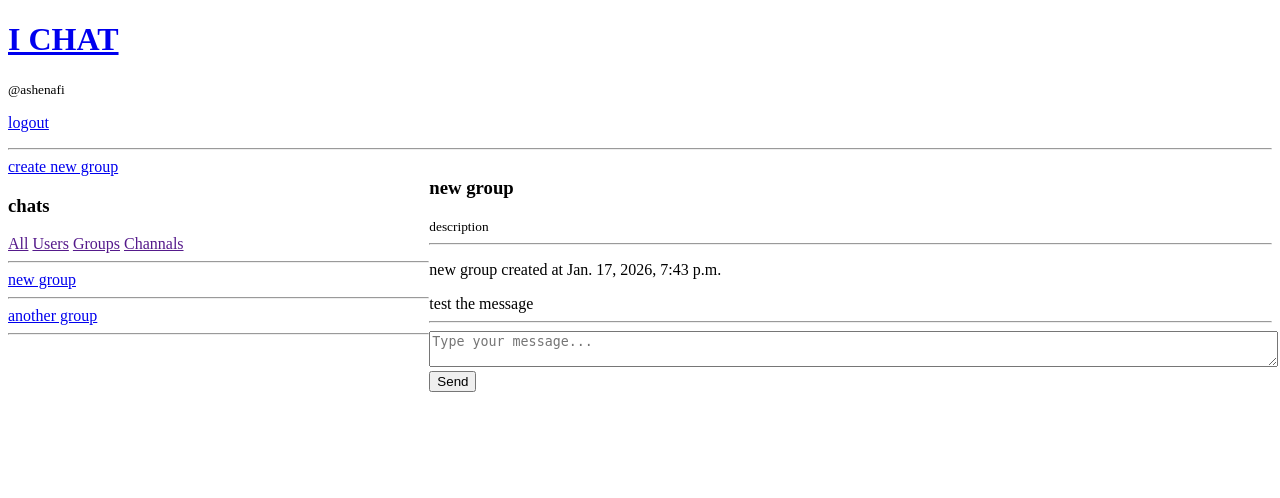
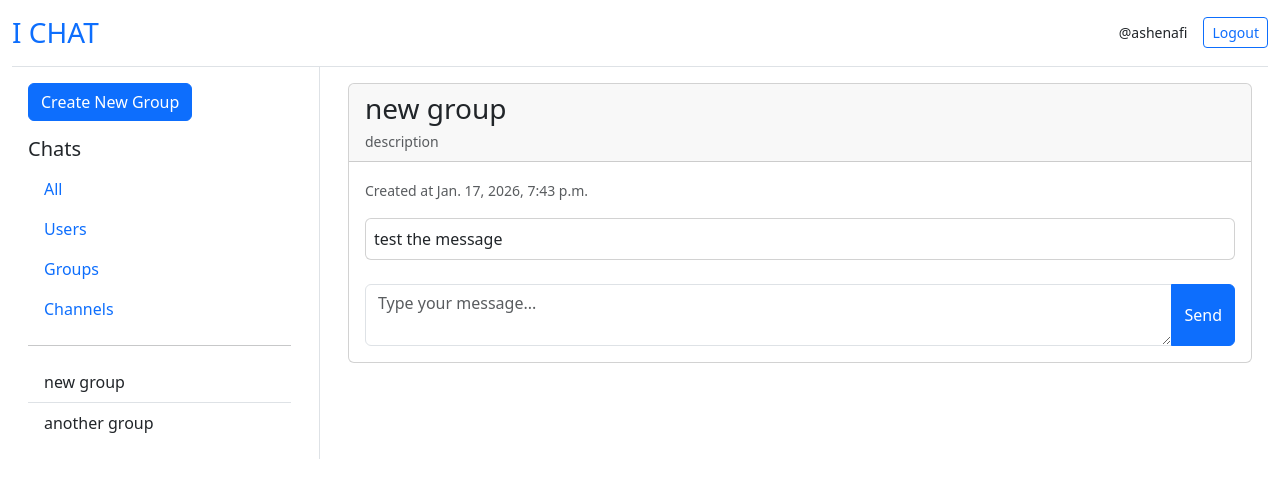
Before and after one commit to Ashenafi-adola/Ichat, a Django app: page /group/1/ in a window 1280 px wide. Shown: the top 498 px of the page. Run offline with Django 5.2, Linux system fonts and the light colour scheme; a user stored in the database is signed in; data comes from the database, SQL or seed files in the repository; both versions use the stored data as it was after the commit.

Commit message:
added bootstrap to group page

```diff
--- a/Ichat/core/templates/core/base.html
+++ b/Ichat/core/templates/core/base.html
@@ -4,20 +4,25 @@
     <meta charset="UTF-8">
     <meta name="viewport" content="width=device-width, initial-scale=1.0">
     <title>I chat</title>
+    <!-- Bootstrap CSS -->
+    <link href="https://cdn.jsdelivr.net/npm/bootstrap@5.3.0/dist/css/bootstrap.min.css" rel="stylesheet">
 </head>
 <body>
-    <div>
-        <header>
-            <h1><a href="{% url 'home' %}">I CHAT</a></h1>
+    <div class="container-fluid">
+        <header class="d-flex justify-content-between align-items-center py-3 border-bottom">
+            <h1 class="h3 mb-0"><a href="{% url 'home' %}" class="text-decoration-none">I CHAT</a></h1>
             {% if request.user.is_authenticated %}
-                <small>@{{request.user.username}}</small>
-                <p><a href="{% url 'logout' %}">logout</a></p>
+                <div class="d-flex align-items-center">
+                    <small class="me-3">@{{request.user.username}}</small>
+                    <a href="{% url 'logout' %}" class="btn btn-outline-primary btn-sm">Logout</a>
+                </div>
             {% endif %}
-            <hr>
         </header>
     </div>
     {% block content %}
 
     {% endblock %}
+    <!-- Bootstrap JS -->
+    <script src="https://cdn.jsdelivr.net/npm/bootstrap@5.3.0/dist/js/bootstrap.bundle.min.js"></script>
 </body>
 </html>
--- a/Ichat/core/templates/core/group.html
+++ b/Ichat/core/templates/core/group.html
@@ -1,36 +1,35 @@
 {% extends 'core/home.html' %}
 
 {% block chat %}
-<style>
-    .message-body{
-        width: 100%;
-    }
-</style>
-<div>
-    <div>
-        <h3>{{group}}</h3>
-        <small>{{group.description}}</small>
-        <hr>
+<div class="card h-100">
+    <div class="card-header">
+        <h3 class="card-title mb-1">{{group.name}}</h3>
+        <small class="text-muted">{{group.description}}</small>
     </div>
-    <div>
-        <div>
-            <p>{{group}} created at {{group.created_at}}</p>
+    <div class="card-body d-flex flex-column">
+        <div class="mb-3">
+            <small class="text-muted">Created at {{group.created_at}}</small>
         </div>
-        <div>
+        <div class="flex-grow-1 overflow-auto mb-3" style="max-height: 400px;">
             {% for message in messages %}
                 {% if message.group == group %}
-                    <div>
-                        {{message.body}}
+                    <div class="mb-2">
+                        <div class="card">
+                            <div class="card-body p-2">
+                                {{message.body}}
+                            </div>
+                        </div>
                     </div>
-                    <hr>
                 {% endif %}
             {% endfor %}
         </div>
+        <form method="post" class="mt-auto">
+            {% csrf_token %}
+            <div class="input-group">
+                <textarea class="form-control" name="message" placeholder="Type your message..." rows="2"></textarea>
+                <button type="submit" class="btn btn-primary">Send</button>
+            </div>
+        </form>
     </div>
-    <form action="" method="post">
-        {% csrf_token %}
-        <textarea class="message-body" name="message" placeholder="Type your message..."></textarea>
-        <input type="submit" value="Send">
-    </form>
 </div>
 {% endblock %}
--- a/Ichat/core/templates/core/home.html
+++ b/Ichat/core/templates/core/home.html
@@ -1,37 +1,37 @@
 {% extends 'core/base.html' %}
 
 {% block content %}
-<style>
-    .main{
-        display: grid;
-        grid-template-columns: 2fr 4fr;
-    }
-</style>
-<div class="main">
-    <div>
-        <a href="{% url 'create_group' %}">create new group</a>
-        <h3>chats</h3>
-        <a href="">All</a>
-        <a href="">Users</a>
-        <a href="">Groups</a>
-        <a href="">Channals</a>
-        <hr>
-        <div>
-            {% for group in groups %}
-                <div>
-                    <a href="{% url 'group' group.id %}">{{group.name}}</a>
+<div class="container-fluid">
+    <div class="row">
+        <div class="col-md-4 col-lg-3 border-end">
+            <div class="p-3">
+                <a href="{% url 'create_group' %}" class="btn btn-primary mb-3">Create New Group</a>
+                <h3 class="h5">Chats</h3>
+                <div class="nav flex-column">
+                    <a href="#" class="nav-link">All</a>
+                    <a href="#" class="nav-link">Users</a>
+                    <a href="#" class="nav-link">Groups</a>
+                    <a href="#" class="nav-link">Channels</a>
                 </div>
                 <hr>
+                <div class="list-group list-group-flush">
+                    {% for group in groups %}
+                        <a href="{% url 'group' group.id %}" class="list-group-item list-group-item-action">{{group.name}}</a>
                     {% endfor %}
                 </div>
             </div>
-    <div>
+        </div>
+        <div class="col-md-8 col-lg-9">
+            <div class="p-3">
                 {% if page == 'home' %}
-        <h1>select chat</h1>
+                    <div class="text-center py-5">
+                        <h1 class="display-4 text-muted">Select a chat</h1>
+                    </div>
                 {% endif %}
                 {% block chat %}
-
                 {% endblock %}
             </div>
         </div>
+    </div>
+</div>
 {% endblock %}
--- a/Ichat/core/urls.py
+++ b/Ichat/core/urls.py
@@ -5,7 +5,7 @@ urlpatterns = [
     path('sign-up/', views.sign_up, name="sign-up"),
     path('sign-in/', views.log_in, name='log-in'),
     path('logout/', views.log_out, name='logout'),
-    path('home/', views.home, name='home'),
+    path('', views.home, name='home'),
     path('create_group/', views.create_group, name='create_group'),
     path('group/<int:pk>/', views.group, name='group'),
 ]
```
Also changed, not shown: Ichat/db.sqlite3. Lines whose indentation alone changed are shown as unchanged.
